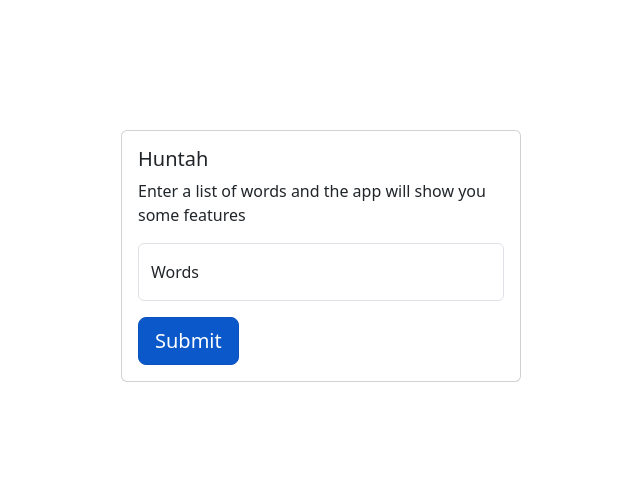
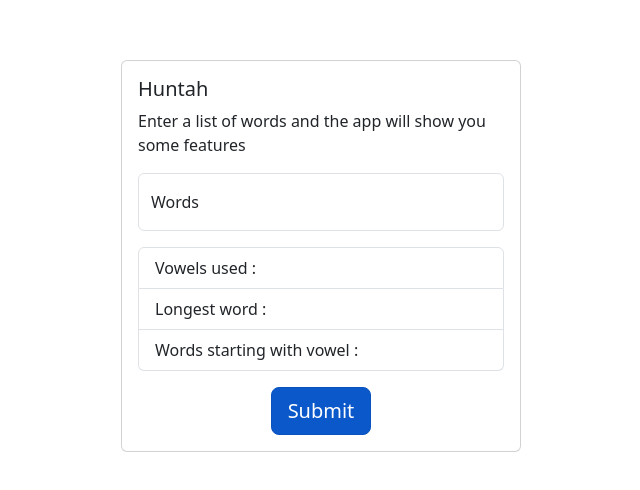
Before and after one commit to EPICOScode/WordHunt, a React (Vite) app: page / in a window 1280 px wide. Shown: the part 144-634 px from the top of the page, without its empty margins (319-959 px from the left). Built offline with nearby package versions, Linux system fonts and the light colour scheme.

Commit message:
Card finished, now it's time for logic

```diff
--- /dev/null
+++ b/src/components/features.jsx
@@ -0,0 +1,27 @@
+import { useState, useEffect } from "react";
+import { Button, ListGroup } from "react-bootstrap";
+
+const Features = () => {
+  let vowels = "";
+  let [find, setFind] = useState("");
+
+  return (
+    <>
+      <ListGroup>
+        <ListGroup.Item> Vowels used : </ListGroup.Item>
+        <ListGroup.Item> Longest word :</ListGroup.Item>
+        <ListGroup.Item> Words starting with vowel :</ListGroup.Item>
+      </ListGroup>
+      <Button
+        variant="primary"
+        className="mt-3 mx-auto d-block "
+        size="lg"
+        active
+      >
+        Submit
+      </Button>
+    </>
+  );
+};
+
+export default Features;
--- a/src/components/index.jsx
+++ b/src/components/index.jsx
@@ -1,11 +1,19 @@
-import { Form, Card, Button} from "react-bootstrap";
+import { Form, Card, Button } from "react-bootstrap";
+import {useState} from "react";
+import Features from "./features";
+
 
 const Home = () => {
 
 
+
+
   return (
-    <Card style={{ width: "25rem" }}  className="position-absolute top-50 start-50 translate-middle" >
-      <Card.Body >
+    <Card
+      style={{ width: "25rem" }}
+      className="position-absolute top-50 start-50 translate-middle"
+    >
+      <Card.Body>
         <Card.Title>Huntah</Card.Title>
         <Card.Text>
           Enter a list of words and the app will show you some features
@@ -18,7 +26,7 @@ const Home = () => {
           />
           <label htmlFor="floatingInputCustom">Words</label>
         </Form.Floating>
-        <Button variant="primary" size="lg" active> Submit </Button>
+       <Features/>
       </Card.Body>
     </Card>
   );
```
